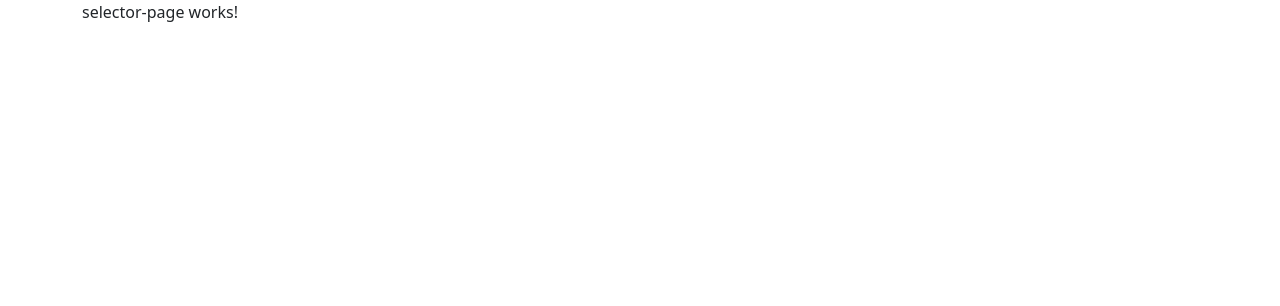
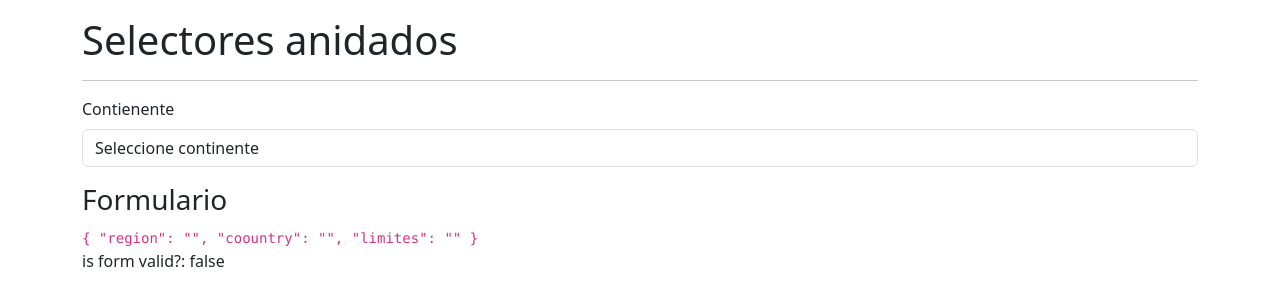
Before and after one commit to Duvan2662/Selectores-App, an Angular app: page /selector/selector in a window 1280 px wide. Shown: the top 306 px of the page. Built offline with nearby package versions, Linux system fonts and the light colour scheme.

Commit message:
Creacion del primer formulario usando bootstrap

```diff
--- a/src/app/countries/countries.module.ts
+++ b/src/app/countries/countries.module.ts
@@ -2,6 +2,7 @@
 import { CommonModule } from '@angular/common';
 import { SelectorPageComponent } from './pages/selector-page/selector-page.component';
 import { CountriesRoutingModule } from './countries-routing.module';
+import { ReactiveFormsModule } from '@angular/forms';
 
 
 
@@ -11,7 +12,8 @@
   ],
   imports: [
     CommonModule,
-    CountriesRoutingModule
+    CountriesRoutingModule,
+    ReactiveFormsModule
   ]
 })
 export class CountriesModule { }
--- a/src/app/countries/pages/selector-page/selector-page.component.html
+++ b/src/app/countries/pages/selector-page/selector-page.component.html
@@ -1 +1,25 @@
-<p>selector-page works!</p>
+<h1 class="mt-3">Selectores anidados</h1>
+<hr>
+
+<form [formGroup]="myForm">
+
+  <!-- Region -->
+  <div class="row mb-3">
+    <div class="col">
+      <label class="form-label">Contienente</label>
+      <select formControlName="region" class="form-control">
+        <option value="">Seleccione continente</option>
+      </select>
+
+    </div>
+
+  </div>
+</form>
+
+<h3>Formulario</h3>
+<code>
+  {{myForm.value| json}}
+</code>
+<p>
+  is form valid?: {{myForm.valid}}
+</p>
--- a/src/app/countries/pages/selector-page/selector-page.component.ts
+++ b/src/app/countries/pages/selector-page/selector-page.component.ts
@@ -1,4 +1,5 @@
 import { Component } from '@angular/core';
+import { FormBuilder, FormGroup, Validators } from '@angular/forms';
 
 @Component({
   selector: 'countries-selector-page',
@@ -7,4 +8,14 @@
 })
 export class SelectorPageComponent {
 
+  public myForm:FormGroup = this.fb.group({
+    region:['',Validators.required],
+    coountry:['',Validators.required],
+    limites:['',Validators.required],
+
+  })
+
+  constructor(private fb : FormBuilder){
+
+  }
 }
```
